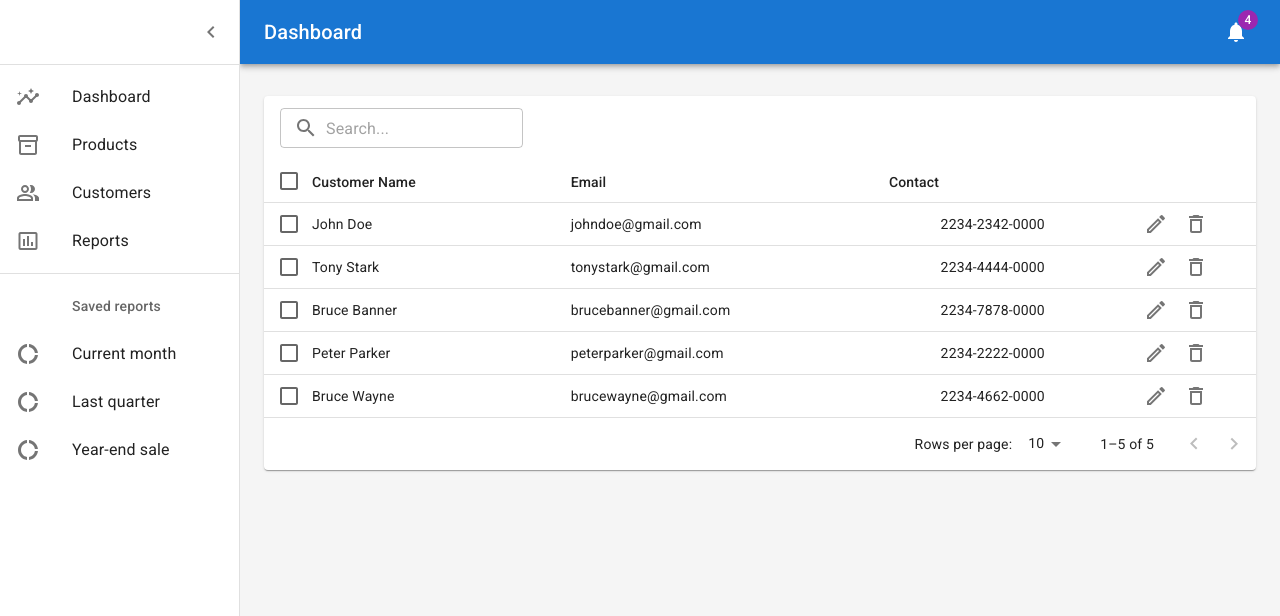
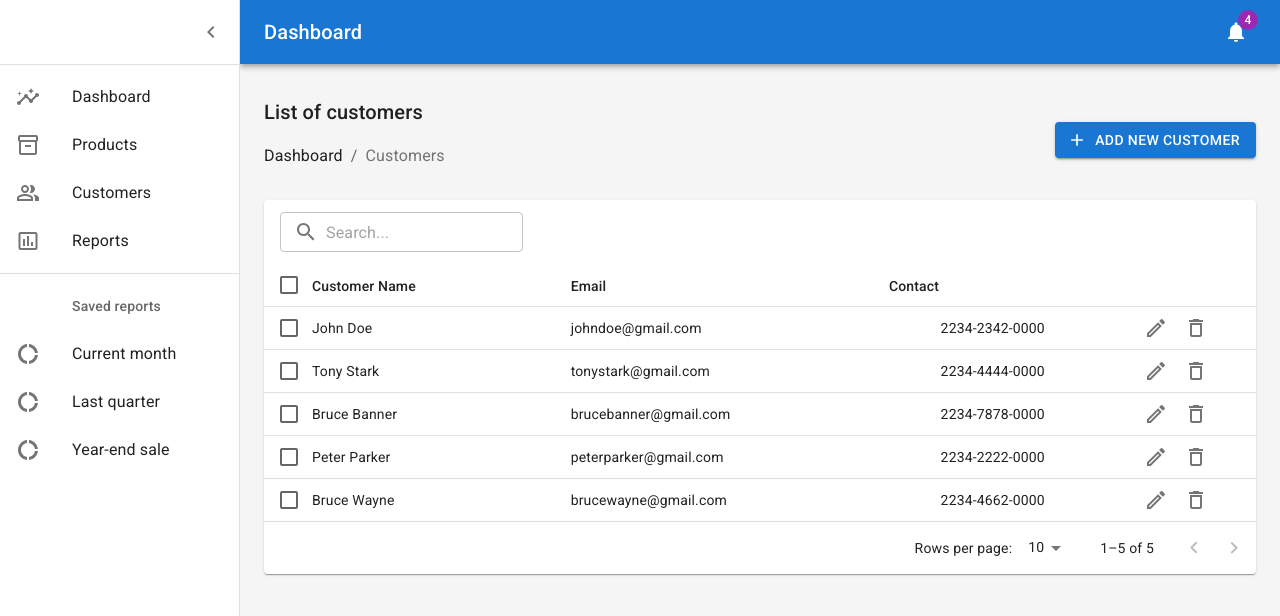
Before and after one commit to wickeddd3/react_product_dashboard, a React (Create React App) app: page /customers in a window 1280 px wide. Shown: the top 616 px of the page. Built offline with nearby package versions, Linux system fonts and the light colour scheme; the HTML template or start-up script is replaced by a standard one.

Commit message:
add breadcrumbs on customers and dashboard page

```diff
--- a/src/components/common/table/TableToolbar.js
+++ b/src/components/common/table/TableToolbar.js
@@ -9,14 +9,7 @@ import { alpha } from '@mui/material/styles';
 import TableSearch from '../table/TableSearch';
 
 export default function TableToolbar(props) {
-  const {
-    numSelected,
-    canSearch,
-    deleteItems,
-    deleteButtonTitle,
-    searchInput,
-    setSearchInput,
-  } = props;
+  const { numSelected, canSearch, deleteItems, deleteButtonTitle, searchInput, setSearchInput } = props;
 
   return (
     <Toolbar
--- a/src/pages/customers.js
+++ b/src/pages/customers.js
@@ -7,6 +7,7 @@ import {
   deleteSelectedCustomers,
 } from '../store/reducers/customers';
 import Container from '@mui/material/Container';
+import Grid from '@mui/material/Grid';
 import Box from '@mui/material/Box';
 import Table from '@mui/material/Table';
 import TableBody from '@mui/material/TableBody';
@@ -20,14 +21,18 @@ import TableToolbar from '../components/common/table/TableToolbar';
 import TableHeader from '../components/common/table/TableHeader';
 import IconButton from '@mui/material/IconButton';
 import Tooltip from '@mui/material/Tooltip';
+import Typography from '@mui/material/Typography';
+import Button from '@mui/material/Button';
 import ModeEditOutlineOutlinedIcon from '@mui/icons-material/ModeEditOutlineOutlined';
 import DeleteOutlineOutlinedIcon from '@mui/icons-material/DeleteOutlineOutlined';
+import AddIcon from '@mui/icons-material/Add';
 import { stableSort, getComparator } from '../utils/sort';
 import { filterArrayObject } from '../utils/filter';
 import CustomerForm from '../components/customers/CustomerForm';
 import DrawerContext from '../contexts/DrawerContext';
 import DialogContext from '../contexts/DialogContext';
 import { useSnackbar } from 'notistack';
+import Breadcrumb from '../components/common/Breadcrumb';
 
 export default function ProductsPage() {
   const dispatch = useDispatch();
@@ -153,16 +158,53 @@ export default function ProductsPage() {
       maxWidth="lg"
       sx={{ mt: 4, mb: 4 }}
     >
+      <Grid
+        container
+        direction="row"
+        justifyContent="space-between"
+        alignItems="center"
+        sx={{ mb: 2 }}
+      >
+        <Grid item>
+          <Grid
+            container
+            direction="column"
+            spacing={2}
+            sx={{ mb: 2 }}
+          >
+            <Grid item>
+              <Typography
+                component="h6"
+                variant="h6"
+              >
+                List of customers
+              </Typography>
+            </Grid>
+            <Grid item>
+              <Breadcrumb />
+            </Grid>
+          </Grid>
+        </Grid>
+        <Grid item>
+          <Button
+            component="label"
+            variant="contained"
+            color="primary"
+            startIcon={<AddIcon />}
+            onClick={() => handleAddCustomer()}
+          >
+            Add new customer
+          </Button>
+        </Grid>
+      </Grid>
       <Box sx={{ width: '100%' }}>
         <Paper sx={{ width: '100%', mb: 2 }}>
           <TableToolbar
             canSearch={true}
             searchInput={searchInput}
             setSearchInput={(value) => setSearchInput(value)}
-            addButtonTitle="Add Customer"
             deleteButtonTitle="Delete selected customers"
             numSelected={selected.length}
-            addItem={() => handleAddCustomer()}
             deleteItems={() => handleDeleteSelectedCustomers()}
           />
           <TableContainer>
--- a/src/pages/dashboard.js
+++ b/src/pages/dashboard.js
@@ -5,6 +5,7 @@ import Paper from '@mui/material/Paper';
 import Chart from '../components/dashboard/Chart.js';
 import Deposits from '../components/dashboard/Deposits.js';
 import Orders from '../components/dashboard/Orders.js';
+import Breadcrumb from '../components/common/Breadcrumb';
 
 export default function DashboardPage() {
   return (
@@ -12,6 +13,18 @@ export default function DashboardPage() {
       maxWidth="lg"
       sx={{ mt: 4, mb: 4 }}
     >
+      <Grid
+        container
+        direction="row"
+        justifyContent="space-between"
+        alignItems="center"
+        sx={{ mb: 2 }}
+      >
+        <Grid item>
+          <Breadcrumb />
+        </Grid>
+        <Grid item></Grid>
+      </Grid>
       <Grid
         container
         spacing={3}
```
